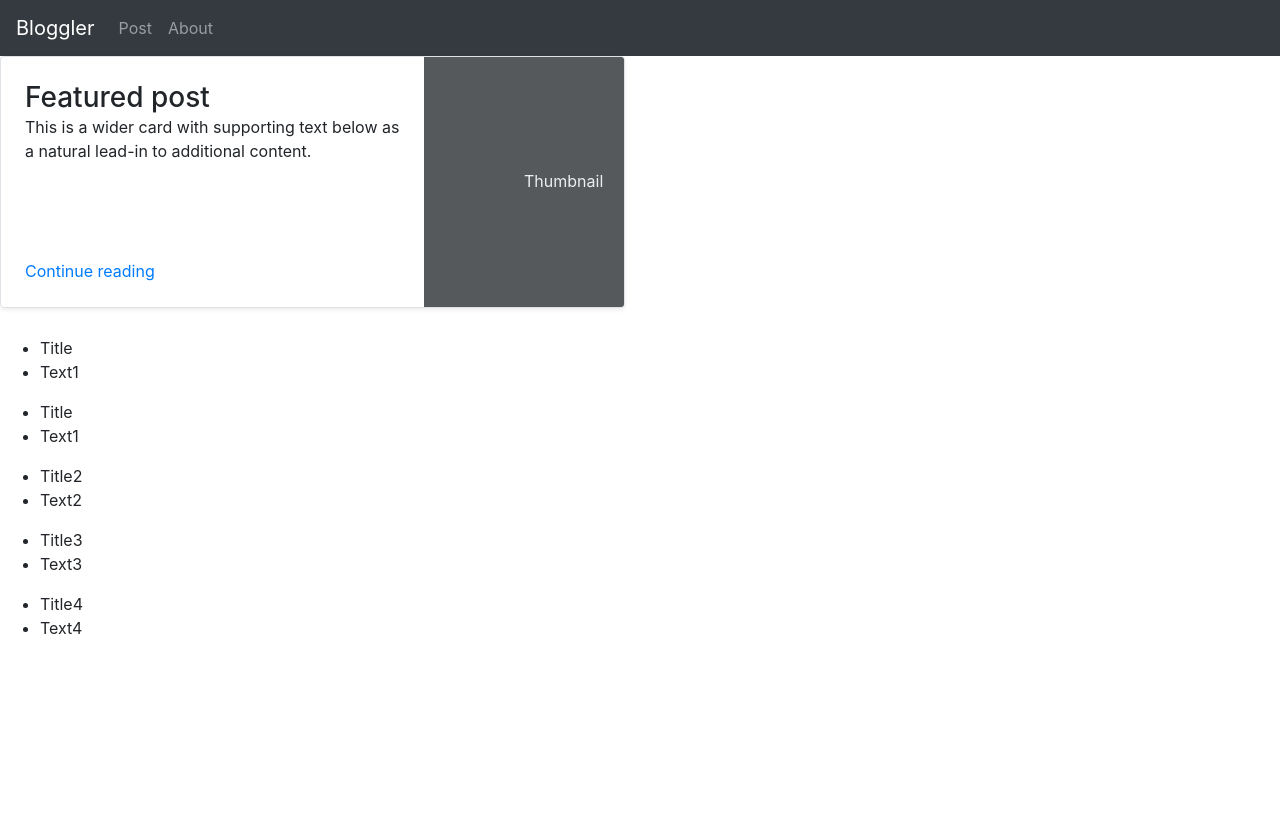
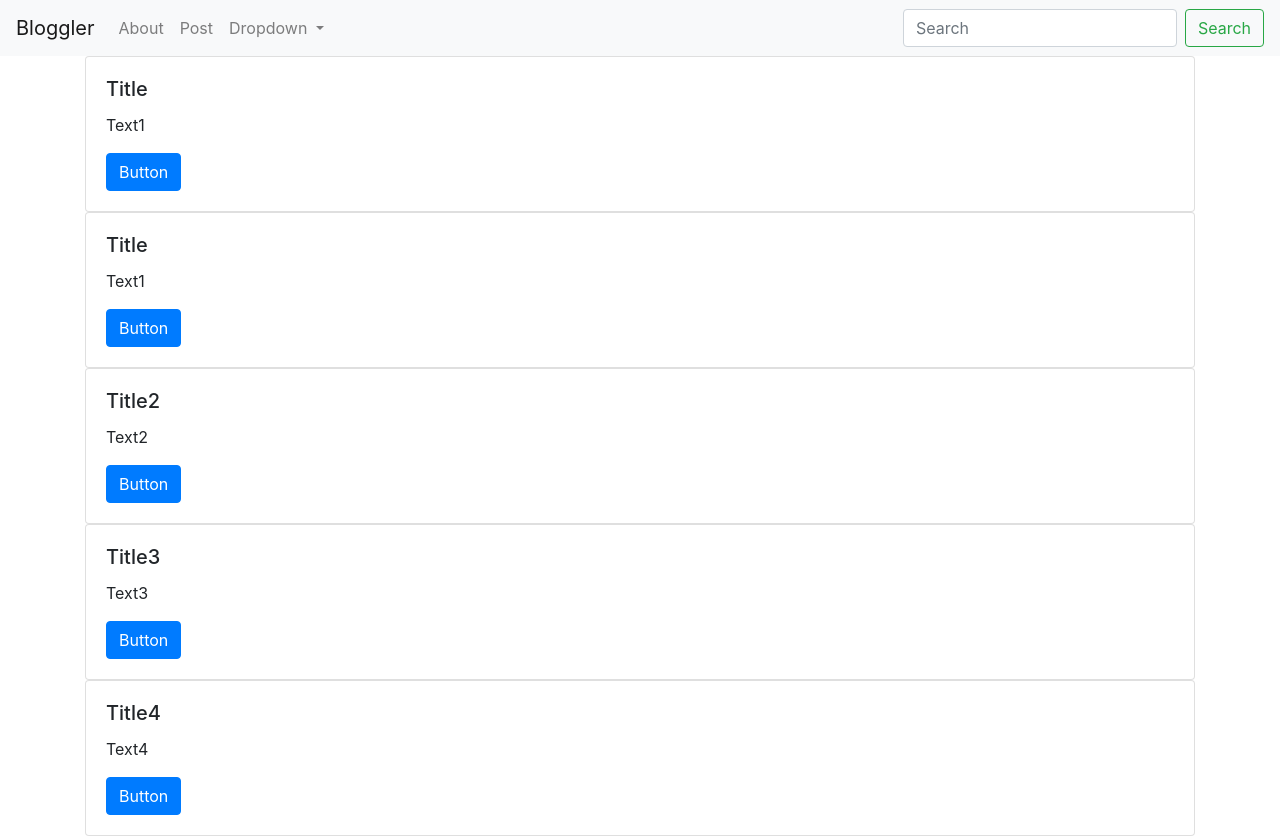
Before and after one commit to IoanCristianRadu/Angular, an Angular app: page /posts in a window 1280 px wide. Before the commit the page ends 800 px from the top, so only its background shows below. Built offline with nearby package versions, Linux system fonts and the light colour scheme.

Commit message:
Created a small presentation.

```diff
--- a/src/app/about/about.component.html
+++ b/src/app/about/about.component.html
@@ -1,3 +1,26 @@
-<p>
-  about works!
-</p>
+<div id="carouselExampleIndicators" class="carousel slide" data-ride="carousel">
+  <ol class="carousel-indicators">
+    <li data-target="#carouselExampleIndicators" data-slide-to="0" class="active"></li>
+    <li data-target="#carouselExampleIndicators" data-slide-to="1"></li>
+    <li data-target="#carouselExampleIndicators" data-slide-to="2"></li>
+  </ol>
+  <div class="carousel-inner">
+    <div class="carousel-item active">
+        <img src="http://www.wallpapereast.com/static/images/cool-wallpapers-background-wallpapers-wallfive.jpg" class="d-block w-100">
+    </div>
+    <div class="carousel-item">
+      <img src="http://www.wallpapereast.com/static/images/beauty-nature-reflections-wallpaper-hd-images-631kdv5nbt.jpg" class="d-block w-100">
+    </div>
+    <div class="carousel-item">
+      <img src="http://www.wallpapereast.com/static/images/cool-wallpapers_4.jpg" class="d-block w-100">
+    </div>
+  </div>
+  <a class="carousel-control-prev" href="#carouselExampleIndicators" role="button" data-slide="prev">
+    <span class="carousel-control-prev-icon" aria-hidden="true"></span>
+    <span class="sr-only">Previous</span>
+  </a>
+  <a class="carousel-control-next" href="#carouselExampleIndicators" role="button" data-slide="next">
+    <span class="carousel-control-next-icon" aria-hidden="true"></span>
+    <span class="sr-only">Next</span>
+  </a>
+</div>
--- a/src/app/app.component.html
+++ b/src/app/app.component.html
@@ -1,3 +1,5 @@
 <app-header></app-header>
 
-<router-outlet></router-outlet>
+<div class="container">
+    <router-outlet></router-outlet>
+</div>
--- a/src/app/header/header.component.html
+++ b/src/app/header/header.component.html
@@ -1,4 +1,43 @@
 <header>
+  <nav class="navbar navbar-expand-lg navbar-light bg-light">
+    <a class="navbar-brand" routerLink="/posts">Bloggler</a>
+    <button class="navbar-toggler" type="button" data-toggle="collapse" data-target="#navbarSupportedContent" aria-controls="navbarSupportedContent" aria-expanded="false" aria-label="Toggle navigation">
+      <span class="navbar-toggler-icon"></span>
+    </button>
+
+    <div class="collapse navbar-collapse" id="navbarSupportedContent">
+      <ul class="navbar-nav mr-auto">
+
+        <li class="nav-item">
+          <a class="nav-link" routerLink="about">About</a>
+        </li>
+        <li class="nav-item">
+          <a class="nav-link" routerLink="new">Post</a>
+        </li>
+
+        <li class="nav-item dropdown">
+          <a class="nav-link dropdown-toggle" routerLink="#" id="navbarDropdown" role="button" data-toggle="dropdown" aria-haspopup="true" aria-expanded="false">
+            Dropdown
+          </a>
+          <div class="dropdown-menu" aria-labelledby="navbarDropdown">
+            <a class="dropdown-item" routerLink="#">Action</a>
+            <a class="dropdown-item" routerLink="#">Another action</a>
+            <div class="dropdown-divider"></div>
+            <a class="dropdown-item" routerLink="#">Something else here</a>
+          </div>
+        </li>
+      </ul>
+
+      <form class="form-inline my-2 my-lg-0">
+        <input class="form-control mr-sm-2" type="search" placeholder="Search" aria-label="Search">
+        <button class="btn btn-outline-success my-2 my-sm-0" type="submit">Search</button>
+      </form>
+
+    </div>
+  </nav>
+</header>
+
+<!--
   <nav class="navbar navbar-dark bg-dark navbar-expand-lg">
     <a class="navbar-brand" routerLink="posts">Bloggler</a>
     <ul class="navbar-nav mr-auto">
@@ -10,4 +49,4 @@
       </li>
     </ul>
   </nav>
-</header>
+-->
--- a/src/app/posts/posts.component.html
+++ b/src/app/posts/posts.component.html
@@ -1,18 +1,7 @@
-<div class="row mb-1">
-  <div class="col-md-6">
-    <div class="row no-gutters border rounded overflow-hidden flex-md-row mb-4 shadow-sm h-md-250 position-relative">
-      <div class="col p-4 d-flex flex-column position-static">
-        <h3 class="mb-0">Featured post</h3>
-        <p class="card-text mb-auto">This is a wider card with supporting text below as a natural lead-in to additional content.</p>
-        <a href="#" class="stretched-link">Continue reading</a>
-      </div>
-      <div class="col-auto d-none d-lg-block">
-        <svg class="bd-placeholder-img" width="200" height="250" xmlns="http://www.w3.org/2000/svg" preserveAspectRatio="xMidYMid slice" focusable="false" role="img" aria-label="Placeholder: Thumbnail"><title>Placeholder</title><rect width="100%" height="100%" fill="#55595c"></rect><text x="50%" y="50%" fill="#eceeef" dy=".3em">Thumbnail</text></svg>
-      </div>
+<div class="card w-80" *ngFor="let post of posts">
+    <div class="card-body">
+      <h5 class="card-title">{{post.title}}</h5>
+      <p class="card-text">{{post.text}}</p>
+      <a href="#" class="btn btn-primary">Button</a>
     </div>
-  </div>
 </div>
-<ul *ngFor="let post of posts">
-  <li>{{post.title}}</li>
-  <li>{{post.text}}</li>
-</ul>
```
